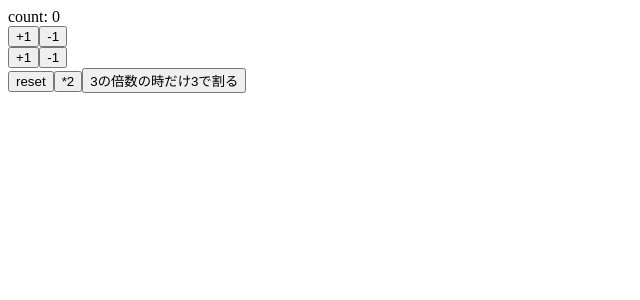
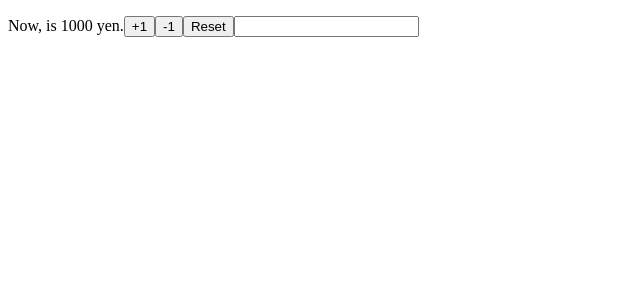
Before and after one commit to kiyotakeshi/react-hooks, a React (Create React App) app: page / in a window 1280 px wide. Shown: the top 300 px of the page, without its empty margins (0-640 px from the left). Built offline with nearby package versions, Linux system fonts and the light colour scheme.

Commit message:
manage multiple states

```diff
--- a/src/App.js
+++ b/src/App.js
@@ -1,55 +1,49 @@
 import React, { useState } from 'react';
 
-const App = () => {
-    // const output = useState(1000)
-    // console.log(output); // [1000, ƒ] // f は関数
-    // 要素が二つの配列なので、分割代入する
+// const App = () => {
 
-    const [count, setCount] = useState(0);
-    // console.log(count); // 0
-    // console.log({count}); // {count: 0}
-    // console.log(typeof setCount); // function
+//     const initialStates = {
+//         name: '',
+//         price: 1000,
+//     };
 
-    // count の状態が変化することで再描画される
-    const increment = () => setCount(count + 1);
-    const decrement = () => setCount(count - 1);
+//     const [name, setName] = useState(initialStates.name);
+//     const [price, setPrice] = useState(initialStates.price);
 
-    // 関数を引数として受け取ることもできる
-    const increment2 = () => setCount((previousCount) => previousCount + 1);
-    const decrement2 = () => setCount((previousCount) => previousCount - 1);
+//     return (
+//         <>
+//             <p>
+//                 Now, {name} is {price} yen.
+//             </p>
+//         </>
+//     );
+// };
 
-    const reset = () => setCount(0);
+const App = (props) => {
+    const [name, setName] = useState(props.name);
+    const [price, setPrice] = useState(props.price);
 
-    const double = () => setCount((previousCount) => previousCount * 2);
-
-    const divide3 = () =>
-        setCount((previousCount) => {
-            //     if (previousCount % 3 === 0) {
-            //         return previousCount / 3;
-            //     } else {
-            //         return previousCount;
-            //     }
-            return previousCount % 3 === 0 ? previousCount / 3 : previousCount;
-        });
+    const reset = () => {
+        setPrice(props.price);
+        setName(props.name);
+    };
 
     return (
-        <>
-            <div>count: {count}</div>
-            <div>
-                <button onClick={increment}>+1</button>
-                <button onClick={decrement}>-1</button>
-            </div>
-            <div>
-                <button onClick={increment2}>+1</button>
-                <button onClick={decrement2}>-1</button>
-            </div>
-            <div>
-                <button onClick={reset}>reset</button>
-                <button onClick={double}>*2</button>
-                <button onClick={divide3}>3の倍数の時だけ3で割る</button>
-            </div>
-        </>
+        <p>
+            Now, {name} is {price} yen.
+            <button onClick={() => setPrice(price + 1)}>+1</button>
+            <button onClick={() => setPrice(price - 1)}>-1</button>
+            <button onClick={reset}>Reset</button>
+            {/* 入力時のイベントを拾う */}
+            <input value={name} onChange={(e) => setName(e.target.value)} />
+        </p>
     );
 };
 
+App.defaultProps = {
+    // name: 'Sample',
+    name: '',
+    price: 1000,
+};
+
 export default App;
```
